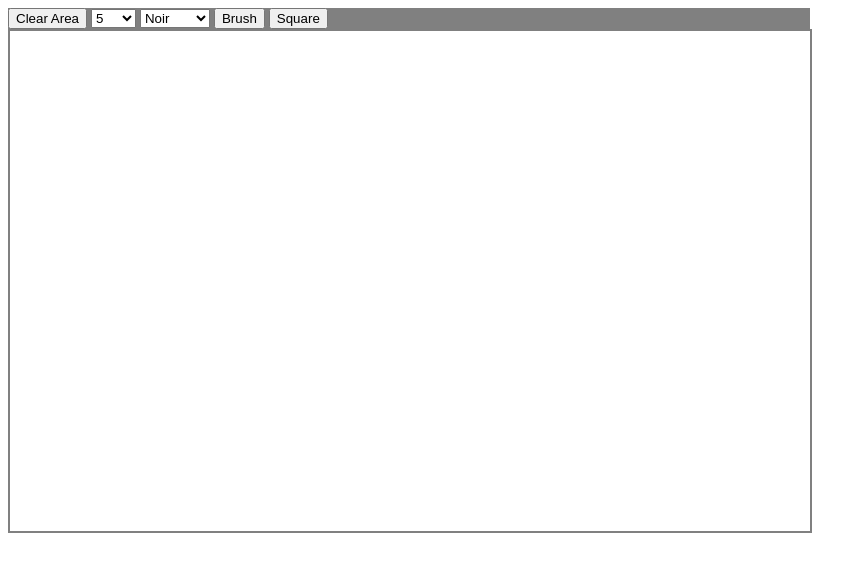
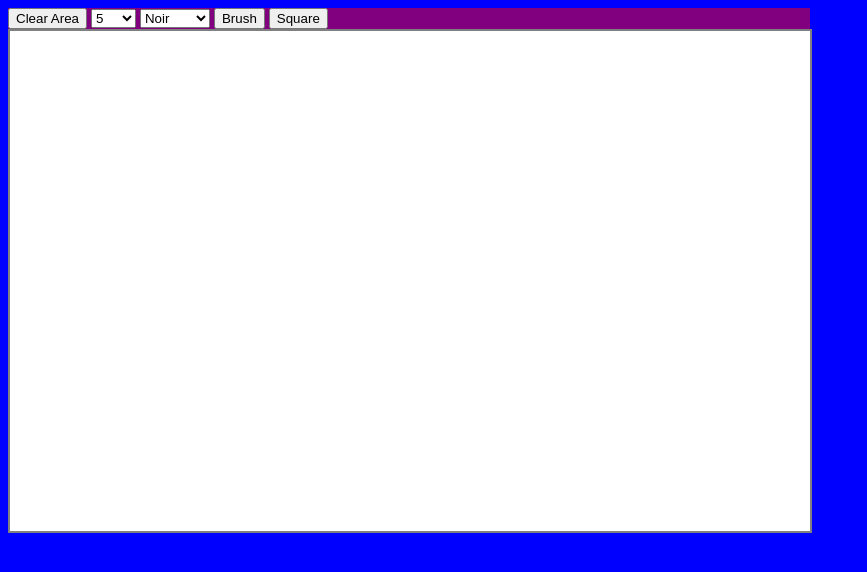
Before and after one commit to JGuiraud/paintCanvas, a plain HTML site: page index.html in a window 1280 px wide. Shown: the whole page, without its empty margins (0-867 px from the left). Drawn offline with Linux system fonts and the light colour scheme.

Commit message:
ajout de nouvelles couleurs en CSS

```diff
--- a/style.css
+++ b/style.css
@@ -1,11 +1,12 @@
 .topbar {
-    background-color: grey;
+    background-color: purple;
     width:802px;
     display: block;
 }
 
 #myCanvas {
     cursor:crosshair;
+    background-color: white;
 }
 
 .colors {
@@ -27,3 +28,7 @@
     background-color: red;
     display: inline-block;
 }
+
+body{
+    background-color: blue;
+}
```
